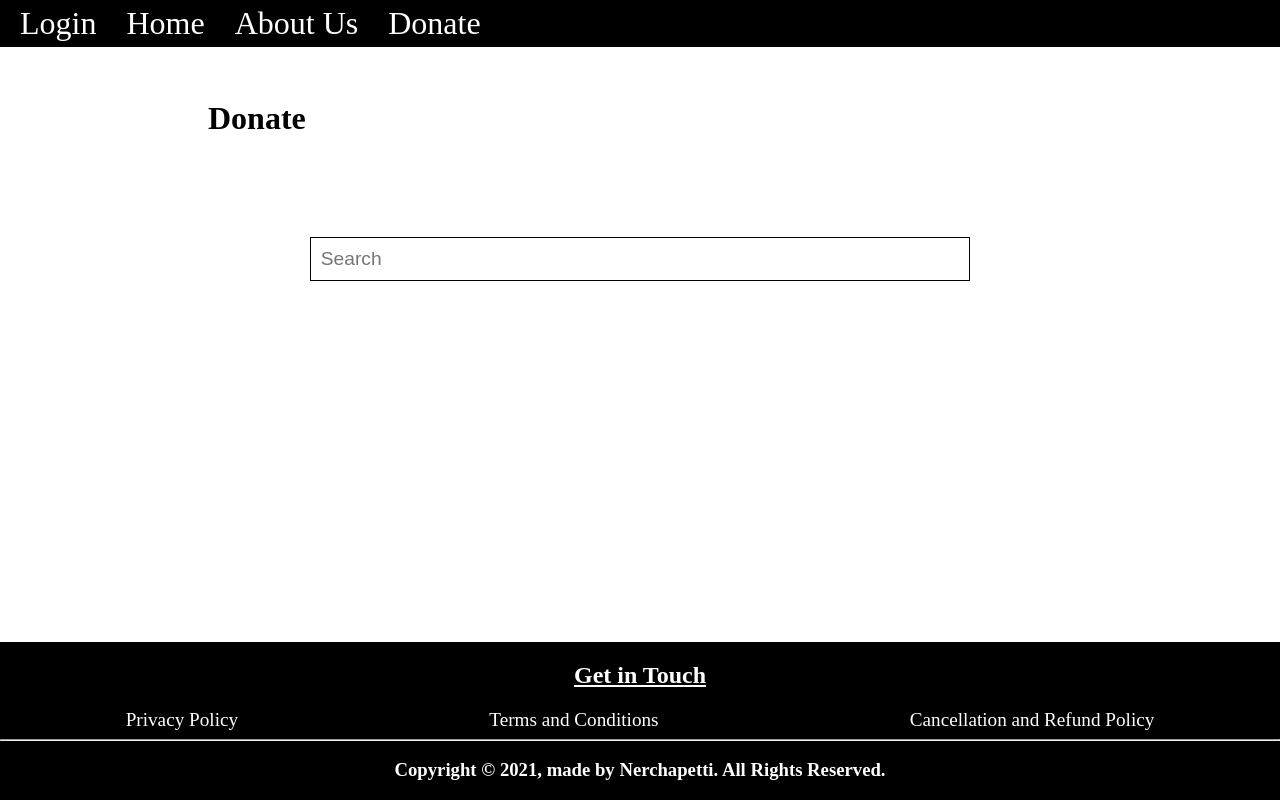
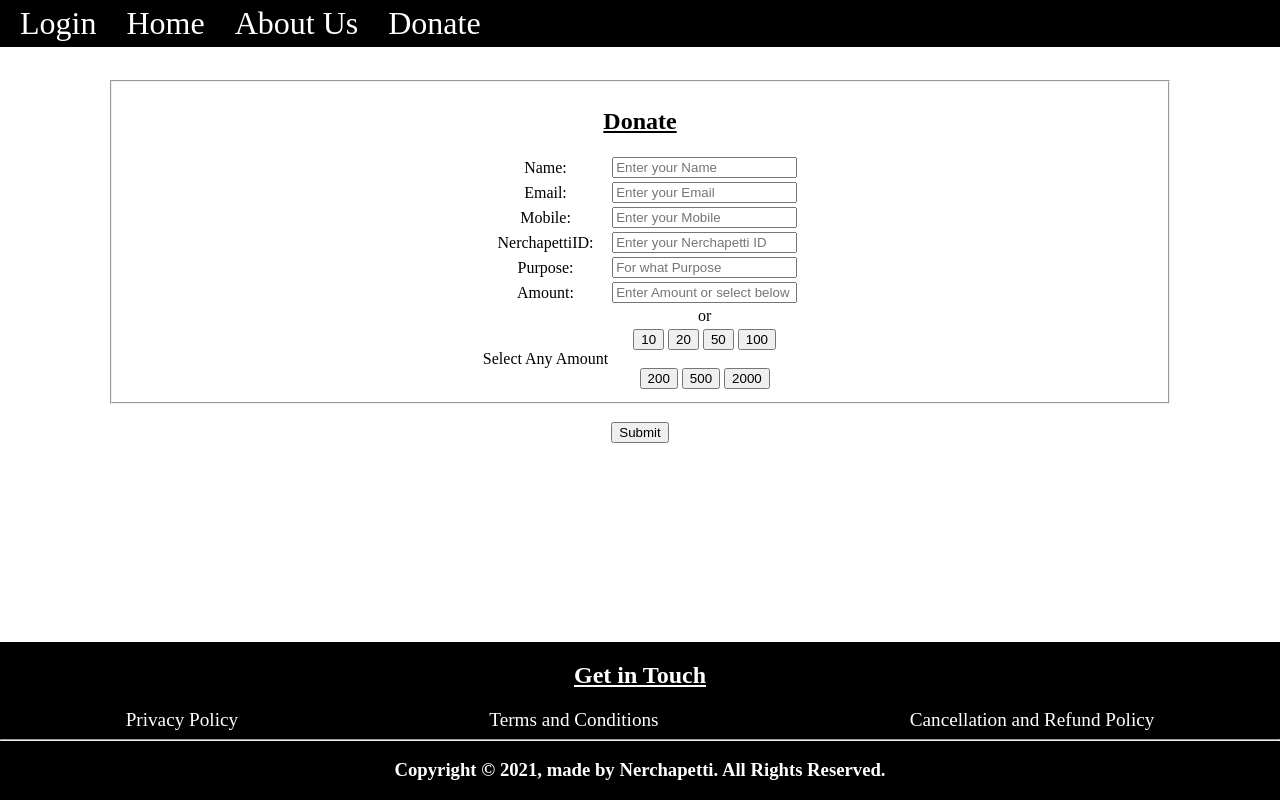
Before and after one commit to shameeribnuilyas/Nerchapetti, a React (Create React App) app: page /donate in a window 1280 px wide. Built offline with nearby package versions, Linux system fonts and the light colour scheme.

Commit message:
donatev1.js
Sapna this is what i have designed please have a look.

```diff
--- a/src/components/Donate.js
+++ b/src/components/Donate.js
@@ -6,8 +6,54 @@ const Donate = () => {
     return(
         <section id="donate">
         <div className={classes.donate}>
-            <h1>Donate</h1>
-            <SearchBox/>
+
+            <form>
+
+                <fieldset>
+                <h2>Donate</h2>
+                    <table align="center">
+                        <tr>
+                            <td>Name:</td>
+                            <td><input  type="text" name="name" placeholder="Enter your Name" /></td>
+                        </tr>
+                        <tr>
+                            <td>Email:</td>
+                            <td><input  type="text" name="Email" placeholder="Enter your Email" /></td>
+                        </tr>
+                        <tr>
+                            <td>Mobile:</td>
+                            <td><input  type="text" name="Mobile" placeholder="Enter your Mobile" /></td>
+                        </tr>
+                        <tr>
+                            <td>NerchapettiID:</td>
+                            <td><input  type="text" name="NerchapettiID" placeholder="Enter your Nerchapetti ID" /></td>
+                        </tr>
+                        <tr>
+                            <td>Purpose:</td>
+                            <td><input  type="text" name="Purpose" placeholder="For what Purpose" /></td>
+                        </tr>
+                        <tr>
+                            <td>Amount:</td>
+                            <td><input  type="text" name="Amount" placeholder="Enter Amount or select below" /></td>
+                        </tr>
+                        <tr>
+                            <td> {"   "}</td>
+                            <td> or {"   "}</td>
+                        </tr>
+                        <tr>
+                            <td> {"   "}Select Any Amount</td>
+                            <td>
+                                <button variant="primary"> 10</button>{"   "}
+                                <button>20</button>{"   "}<button>50</button>{"   "}
+                                <button>100</button><br /><br />{"   "}<button>200</button>{"   "}<button>500</button>{"   "}<button>2000</button>
+                            </td>
+                        </tr>
+                    </table>
+
+
+         </fieldset><br />
+       <button type="submit">Submit</button>
+      </form>
         </div>
         </section>
     );
```
